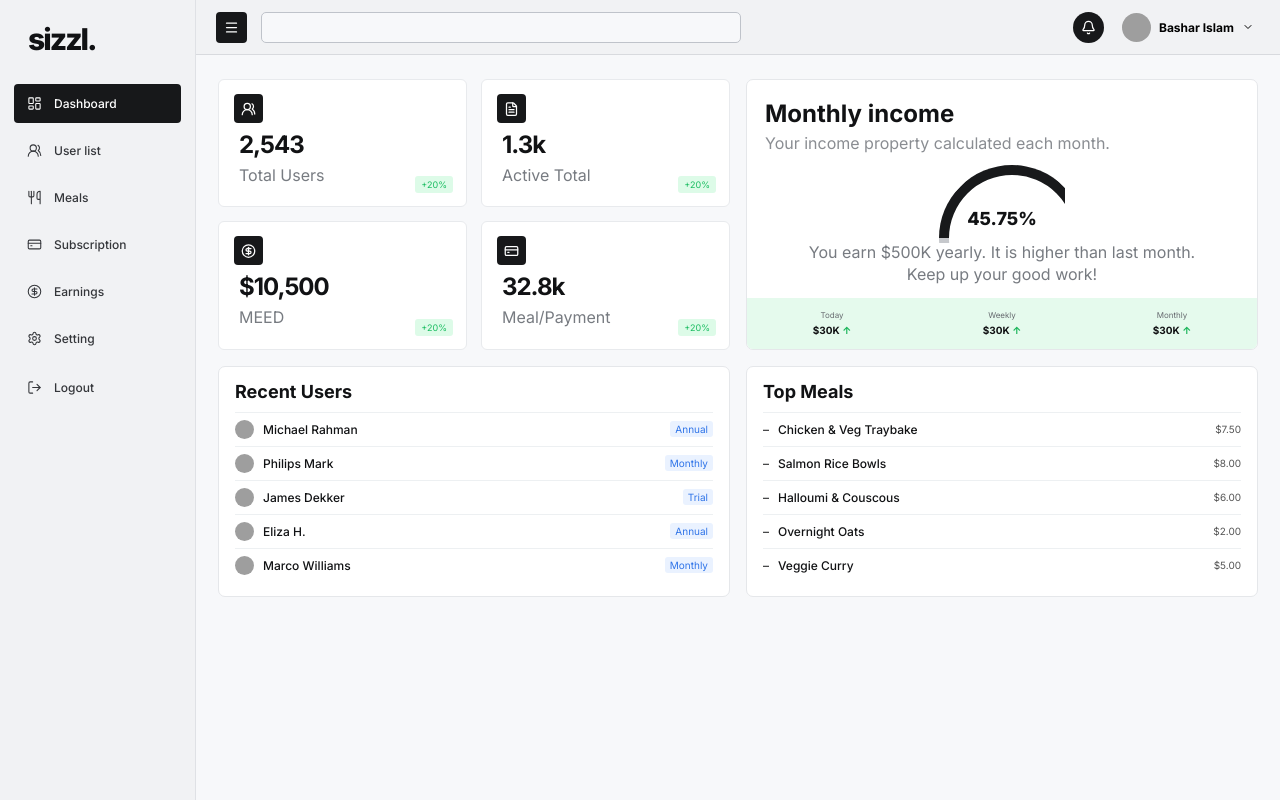
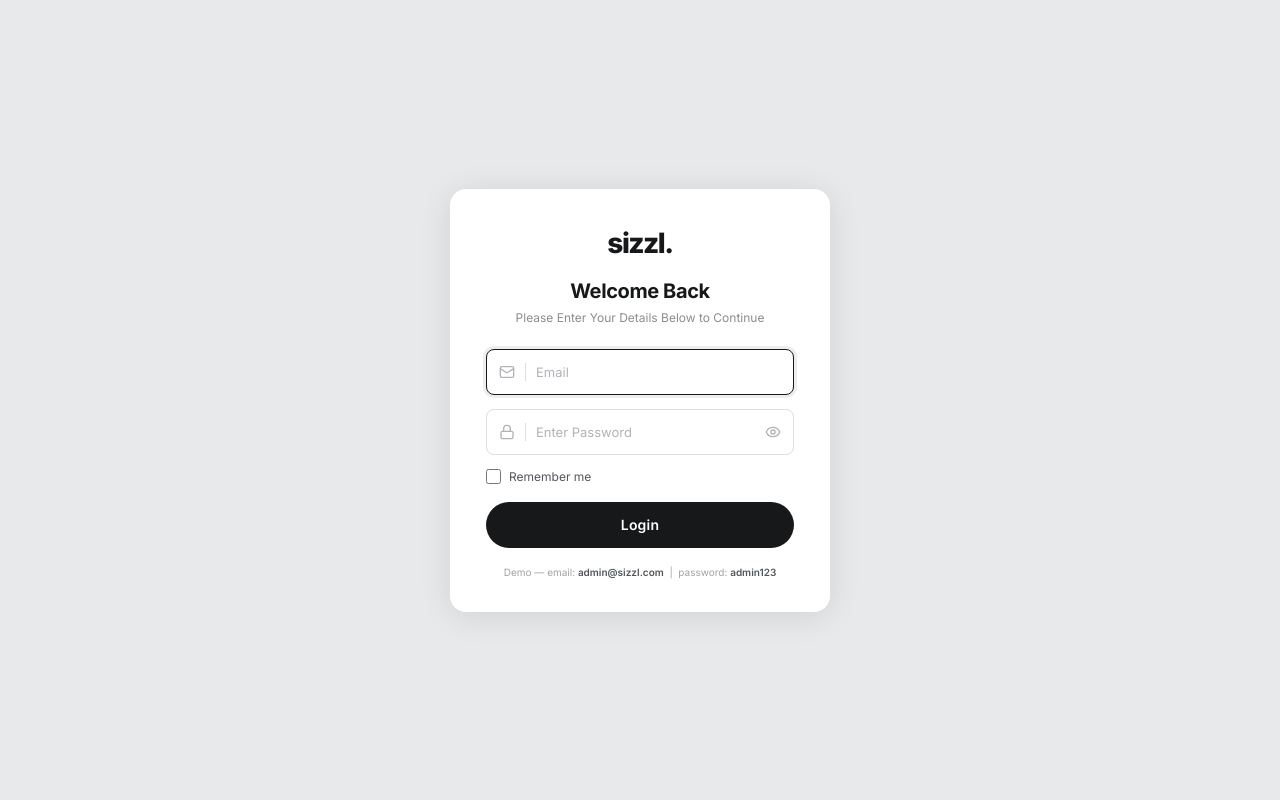
Before and after one commit to reazulislamreaz/smart-meal-management-admin, a React (Vite) app: page / in a window 1280 px wide. Built offline with nearby package versions, Linux system fonts and the light colour scheme; grey boxes are pictures that could not be loaded.

Commit message:
feat: implement authentication flow with new LoginPage and update Shell to support custom logout handling

```diff
--- a/src/App.tsx
+++ b/src/App.tsx
@@ -1,6 +1,8 @@
+import { useState } from "react";
 import { Navigate, Route, Routes, BrowserRouter } from "react-router-dom";
 import AppDataProvider from "@/context/AppDataContext";
 import Shell from "@/components/layout/Shell";
+import LoginPage from "@/pages/LoginPage";
 import Dashboard from "@/pages/admin/Dashboard";
 import Users from "@/pages/Users";
 import DetailCard from "@/pages/DetailCard";
@@ -16,11 +18,32 @@ import AppConfiguration from "@/pages/settings/AppConfiguration";
 import TextSettings from "@/pages/settings/TextSettings";
 import ContactSettings from "@/pages/settings/ContactSettings";
 
+function isAuthenticated() {
+  return (
+    localStorage.getItem("sizzl-auth") === "1" ||
+    sessionStorage.getItem("sizzl-auth") === "1"
+  );
+}
+
 export default function App() {
+  const [authed, setAuthed] = useState(isAuthenticated);
+
+  const handleLogin = () => setAuthed(true);
+
+  const handleLogout = () => {
+    localStorage.removeItem("sizzl-auth");
+    sessionStorage.removeItem("sizzl-auth");
+    setAuthed(false);
+  };
+
+  if (!authed) {
+    return <LoginPage onLogin={handleLogin} />;
+  }
+
   return (
     <AppDataProvider>
       <BrowserRouter>
-        <Shell>
+        <Shell onLogout={handleLogout}>
           <Routes>
             <Route path="/" element={<Dashboard />} />
             <Route path="/users" element={<Users />} />
--- a/src/components/layout/Shell.tsx
+++ b/src/components/layout/Shell.tsx
@@ -12,7 +12,7 @@ import { useAppData } from "@/context/AppDataContext";
 import { avatars, nav } from "@/data/adminData";
 import notificationArt from "@/assets/hero.png";
 
-export function Shell({ children }: { children: ReactNode }) {
+export function Shell({ children, onLogout }: { children: ReactNode; onLogout?: () => void }) {
   const { profile } = useAppData();
   const location = useLocation();
   const navigate = useNavigate();
@@ -73,7 +73,11 @@ export function Shell({ children }: { children: ReactNode }) {
 
   const logout = () => {
     setProfileOpen(false);
-    navigate("/");
+    if (onLogout) {
+      onLogout();
+    } else {
+      navigate("/");
+    }
   };
 
   return (
--- a/src/index.css
+++ b/src/index.css
@@ -793,3 +793,218 @@ textarea,
   .sidebar-collapsed .sidebar .nav-item span { display: none; }
   .sidebar-collapsed .workspace { width: calc(100% - 68px); margin-left: 68px; }
 }
+
+/* ═══════════════════════════════════════════════════════════
+   Login page
+   ═══════════════════════════════════════════════════════════ */
+
+/* Full-screen grey background matching the reference */
+.login-bg {
+  min-height: 100vh;
+  width: 100%;
+  background: #e8e9eb;
+  display: flex;
+  align-items: center;
+  justify-content: center;
+  padding: 24px 16px;
+}
+
+/* White card */
+.login-card {
+  width: 100%;
+  max-width: 380px;
+  background: #fff;
+  border-radius: 16px;
+  box-shadow: 0 4px 32px rgba(0,0,0,.10);
+  padding: 40px 36px 32px;
+  display: flex;
+  flex-direction: column;
+  align-items: center;
+  gap: 0;
+  animation: fadeIn .25s ease;
+}
+
+/* Logo */
+.login-logo {
+  font-size: 28px;
+  font-weight: 800;
+  letter-spacing: -1.5px;
+  color: #17181a;
+  margin-bottom: 22px;
+  line-height: 1;
+}
+.login-logo span { color: #17181a; }
+
+/* Heading */
+.login-heading {
+  margin: 0 0 6px;
+  font-size: 20px;
+  font-weight: 700;
+  color: #17181a;
+  letter-spacing: -.4px;
+  text-align: center;
+}
+.login-sub {
+  margin: 0 0 22px;
+  font-size: 12px;
+  color: #8a8d92;
+  text-align: center;
+  line-height: 1.5;
+}
+
+/* Error banner */
+.login-error {
+  width: 100%;
+  margin: 0 0 12px;
+  padding: 9px 12px;
+  border-radius: 6px;
+  background: #ffe5e8;
+  color: #e5484d;
+  font-size: 12px;
+  text-align: center;
+  border: 1px solid #ffb3b8;
+  animation: fadeIn .2s ease;
+}
+
+/* Form */
+.login-form {
+  width: 100%;
+  display: flex;
+  flex-direction: column;
+  gap: 14px;
+}
+
+/* Input field row (icon | divider | input) */
+.login-field {
+  /* reset global label styles */
+  display: flex !important;
+  flex-direction: row !important;
+  align-items: center !important;
+  gap: 0 !important;
+  color: inherit !important;
+  font-size: inherit !important;
+  width: 100%;
+  height: 46px;
+  border: 1px solid #dcdfe4;
+  border-radius: 8px;
+  background: #fff;
+  padding: 0 12px;
+  transition: border-color .15s ease, box-shadow .15s ease;
+  cursor: text;
+  position: relative;
+}
+.login-field:focus-within {
+  border-color: #17181a;
+  box-shadow: 0 0 0 3px rgba(23,24,26,.07);
+}
+
+.login-field__icon {
+  display: flex;
+  align-items: center;
+  color: #b0b3b8;
+  flex-shrink: 0;
+  margin-right: 10px;
+}
+.login-field__icon svg { width: 16px; height: 16px; }
+
+.login-field__divider {
+  width: 1px;
+  height: 18px;
+  background: #dcdfe4;
+  flex-shrink: 0;
+  margin-right: 10px;
+}
+
+.login-field__input {
+  /* reset global input styles */
+  flex: 1 !important;
+  min-width: 0 !important;
+  border: 0 !important;
+  outline: 0 !important;
+  padding: 0 !important;
+  background: transparent !important;
+  box-shadow: none !important;
+  color: #27292c;
+  font-size: 13px;
+  height: 100%;
+}
+.login-field__input::placeholder { color: #b0b3b8; }
+
+/* Eye toggle */
+.login-eye {
+  display: grid;
+  place-items: center;
+  border: 0;
+  background: transparent;
+  color: #b0b3b8;
+  padding: 0;
+  flex-shrink: 0;
+  margin-left: 6px;
+  transition: color .13s ease;
+}
+.login-eye svg { width: 16px; height: 16px; }
+.login-eye:hover { color: #17181a; }
+
+/* Remember-me row */
+.login-remember-row {
+  display: flex;
+  align-items: center;
+  justify-content: flex-start;
+}
+
+.login-remember {
+  /* reset global label */
+  display: inline-flex !important;
+  flex-direction: row !important;
+  align-items: center !important;
+  gap: 8px !important;
+  font-size: 12px !important;
+  color: #52565b !important;
+  cursor: pointer;
+  -webkit-user-select: none;
+  user-select: none;
+}
+.login-remember__check {
+  /* reset global input */
+  width: 15px !important;
+  height: 15px !important;
+  border: 1.5px solid #c5c8cc !important;
+  border-radius: 3px !important;
+  background: #fff !important;
+  padding: 0 !important;
+  margin: 0 !important;
+  box-shadow: none !important;
+  accent-color: #17181a;
+  cursor: pointer;
+  flex-shrink: 0;
+}
+
+/* Submit button */
+.login-submit {
+  width: 100%;
+  height: 46px;
+  border: 0;
+  border-radius: 23px;
+  background: #17181a;
+  color: #fff;
+  font-size: 14px;
+  font-weight: 600;
+  letter-spacing: .2px;
+  cursor: pointer;
+  transition: background .15s ease, transform .12s ease, opacity .15s ease;
+  margin-top: 4px;
+}
+.login-submit:hover { background: #2c2f34; }
+.login-submit:active { transform: scale(.98); }
+.login-submit--loading { opacity: .7; cursor: not-allowed; }
+.login-submit:disabled { cursor: not-allowed; }
+
+/* Demo credentials hint */
+.login-hint {
+  margin: 16px 0 0;
+  font-size: 10px;
+  color: #a0a3a8;
+  text-align: center;
+  line-height: 1.6;
+}
+.login-hint strong { color: #52565b; font-weight: 600; }
--- /dev/null
+++ b/src/pages/LoginPage.tsx
@@ -0,0 +1,139 @@
+import { useState, type FormEvent } from "react";
+import { Mail, Lock, Eye, EyeOff } from "lucide-react";
+
+// Demo credentials
+const DEMO_EMAIL = "admin@sizzl.com";
+const DEMO_PASSWORD = "admin123";
+
+interface Props {
+  onLogin: () => void;
+}
+
+export function LoginPage({ onLogin }: Props) {
+  const [email, setEmail] = useState("");
+  const [password, setPassword] = useState("");
+  const [remember, setRemember] = useState(false);
+  const [showPassword, setShowPassword] = useState(false);
+  const [error, setError] = useState("");
+  const [loading, setLoading] = useState(false);
+
+  const handleSubmit = async (e: FormEvent) => {
+    e.preventDefault();
+    setError("");
+
+    if (!email.trim() || !password.trim()) {
+      setError("Please fill in all fields.");
+      return;
+    }
+
+    setLoading(true);
+    // Simulate a short network delay
+    await new Promise((r) => setTimeout(r, 600));
+
+    if (
+      email.trim().toLowerCase() === DEMO_EMAIL &&
+      password === DEMO_PASSWORD
+    ) {
+      if (remember) localStorage.setItem("sizzl-auth", "1");
+      else sessionStorage.setItem("sizzl-auth", "1");
+      onLogin();
+    } else {
+      setError("Incorrect email or password.");
+    }
+    setLoading(false);
+  };
+
+  return (
+    <div className="login-bg">
+      <div className="login-card">
+        {/* Logo */}
+        <div className="login-logo">
+          sizzl<span>.</span>
+        </div>
+
+        {/* Heading */}
+        <h1 className="login-heading">Welcome Back</h1>
+        <p className="login-sub">Please Enter Your Details Below to Continue</p>
+
+        {/* Error */}
+        {error && <p className="login-error">{error}</p>}
+
+        {/* Form */}
+        <form className="login-form" onSubmit={handleSubmit} noValidate>
+          {/* Email */}
+          <label className="login-field">
+            <span className="login-field__icon">
+              <Mail />
+            </span>
+            <div className="login-field__divider" />
+            <input
+              id="login-email"
+              type="email"
+              className="login-field__input"
+              placeholder="Email"
+              value={email}
+              onChange={(e) => setEmail(e.target.value)}
+              autoComplete="email"
+              autoFocus
+            />
+          </label>
+
+          {/* Password */}
+          <label className="login-field">
+            <span className="login-field__icon">
+              <Lock />
+            </span>
+            <div className="login-field__divider" />
+            <input
+              id="login-password"
+              type={showPassword ? "text" : "password"}
+              className="login-field__input"
+              placeholder="Enter Password"
+              value={password}
+              onChange={(e) => setPassword(e.target.value)}
+              autoComplete="current-password"
+            />
+            <button
+              type="button"
+              className="login-eye"
+              onClick={() => setShowPassword((v) => !v)}
+              aria-label={showPassword ? "Hide password" : "Show password"}
+            >
+              {showPassword ? <EyeOff /> : <Eye />}
+            </button>
+          </label>
+
+          {/* Remember me row */}
+          <div className="login-remember-row">
+            <label className="login-remember">
+              <input
+                type="checkbox"
+                checked={remember}
+                onChange={(e) => setRemember(e.target.checked)}
+                className="login-remember__check"
+              />
+              Remember me
+            </label>
+          </div>
+
+          {/* Submit */}
+          <button
+            type="submit"
+            className={`login-submit${loading ? " login-submit--loading" : ""}`}
+            disabled={loading}
+          >
+            {loading ? "Signing in…" : "Login"}
+          </button>
+        </form>
+
+        {/* Demo hint */}
+        <p className="login-hint">
+          Demo — email: <strong>{DEMO_EMAIL}</strong> &nbsp;|&nbsp; password:{" "}
+          <strong>{DEMO_PASSWORD}</strong>
+        </p>
+      </div>
+    </div>
+  );
+}
+
+export default LoginPage;
```
